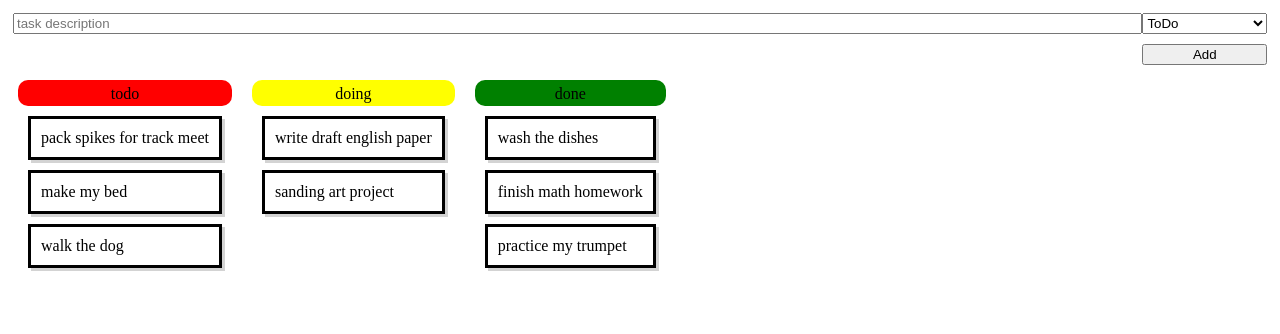
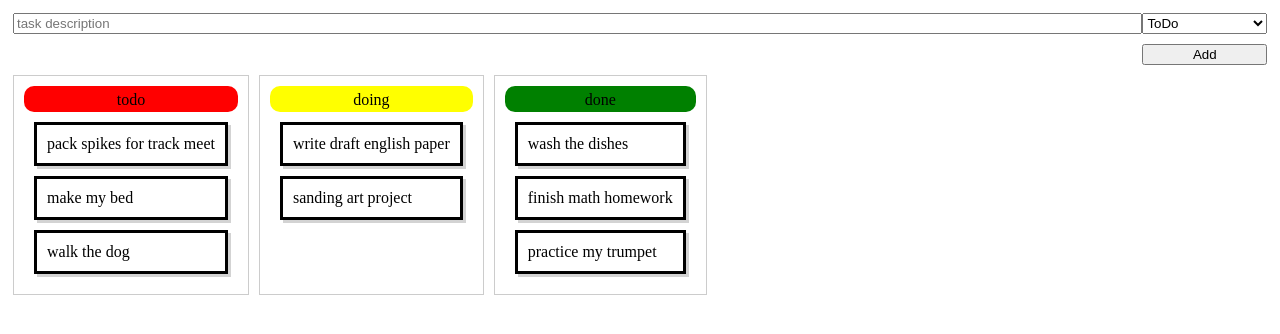
Before and after one commit to knightmoves-schools/capstone-080-responsive-design-trq-frags, a website: page index.html in a window 1280 px wide. Drawn offline with Linux system fonts and the light colour scheme.

Commit message:
possible fix

```diff
--- a/index.html
+++ b/index.html
@@ -2,26 +2,50 @@
 <html>
 <head>
   <title>Task App</title>
-  <link rel="stylesheet" href="style.css">
-
   <style>
-    /* Make columns align horizontally on normal screens */
     .board {
       display: flex;
       gap: 10px;
     }
-
-    /* Stack columns vertically on small screens */
 
     @media (max-width: 400px) {
       .board {
         flex-direction: column;
       }
     }
+
+    .column {
+      border: 1px solid #ccc;
+      padding: 10px;
+      min-width: 175px;
+    }
+
+    .card {
+      border: solid;
+      margin: 10px;
+      box-shadow: 3px 3px lightgray;
+      padding: 10px;
+    }
+
+    .task-status {
+      border-radius: 10px;
+      text-align: center;
+      min-width: 4em;
+      height: 1em;
+    }
+
+    .todo { background-color: red; }
+    .doing { background-color: yellow; }
+    .done { background-color: green; }
+
+    .task-form-row { display: flex; }
+    .left-side { flex: 90%; }
+    .right-side { flex: 10%; }
+    div { padding: 5px; }
   </style>
 </head>
+<body>
 
-<body>
   <form id="task-form">
     <div class="task-form-row">
       <input id="task-description" class="left-side" type="text" placeholder="task description" required>
@@ -31,7 +55,6 @@
         <option value="done">Done</option>
       </select>
     </div>
-
     <div class="task-form-row">
       <div class="left-side"></div>
       <button class="right-side" type="submit">Add</button>
@@ -40,24 +63,25 @@
 
   <div id="tasks" class="board">
     <div id="todo-column" class="column">
-      <div id="todo-status-heading" class="todo task-status">todo</div>
-      <div id="task-1" class="card">pack spikes for track meet</div>
-      <div id="task-2" class="card">make my bed</div>
-      <div id="task-3" class="card">walk the dog</div>
+      <div class="todo task-status">todo</div>
+      <div class="card">pack spikes for track meet</div>
+      <div class="card">make my bed</div>
+      <div class="card">walk the dog</div>
     </div>
 
     <div id="doing-column" class="column">
-      <div id="doing-status-heading" class="doing task-status">doing</div>
-      <div id="task-4" class="card">write draft english paper</div>
-      <div id="task-5" class="card">sanding art project</div>
+      <div class="doing task-status">doing</div>
+      <div class="card">write draft english paper</div>
+      <div class="card">sanding art project</div>
     </div>
 
     <div id="done-column" class="column">
-      <div id="done-status-heading" class="done task-status">done</div>
-      <div id="task-6" class="card">wash the dishes</div>
-      <div id="task-7" class="card">finish math homework</div>
-      <div id="task-8" class="card">practice my trumpet</div>
+      <div class="done task-status">done</div>
+      <div class="card">wash the dishes</div>
+      <div class="card">finish math homework</div>
+      <div class="card">practice my trumpet</div>
     </div>
   </div>
+
 </body>
 </html>
```
